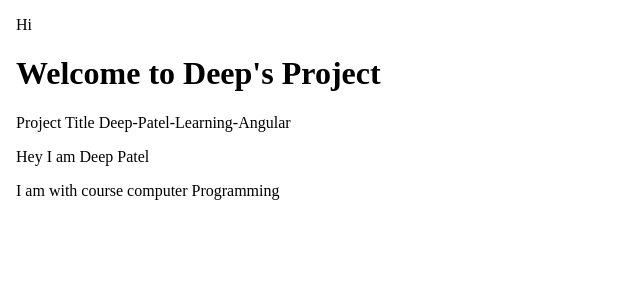
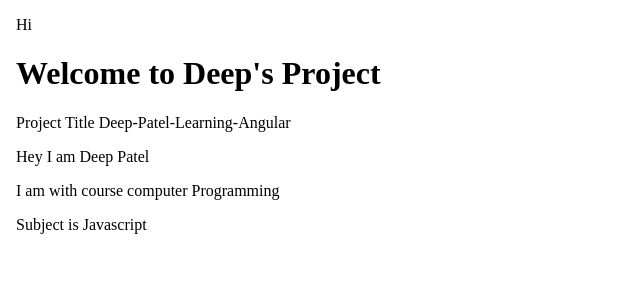
Before and after one commit to Deepp42726/Deep_Patel_Learning_Angular, an Angular app: page / in a window 1280 px wide. Shown: the top 300 px of the page, without its empty margins (0-640 px from the left). Built offline with nearby package versions, Linux system fonts and the light colour scheme.

Commit message:
Created starter Angular file and completed Assignment 1

```diff
--- a/src/app/app.component.html
+++ b/src/app/app.component.html
@@ -9,5 +9,6 @@
 <p>Project Title {{title}}</p>
 <p>Hey I am {{ myName }}</p>
 <p>I am with course {{ course }}</p>
+<p>Subject is {{subjectName}}</p>
 </body>
 </html>
--- a/src/app/app.component.ts
+++ b/src/app/app.component.ts
@@ -12,4 +12,5 @@ export class AppComponent {
   title = 'Deep-Patel-Learning-Angular';
   myName : string =  'Deep Patel';
   course : string = 'computer Programming';
+  subjectName : string = 'Javascript';
 }
```
